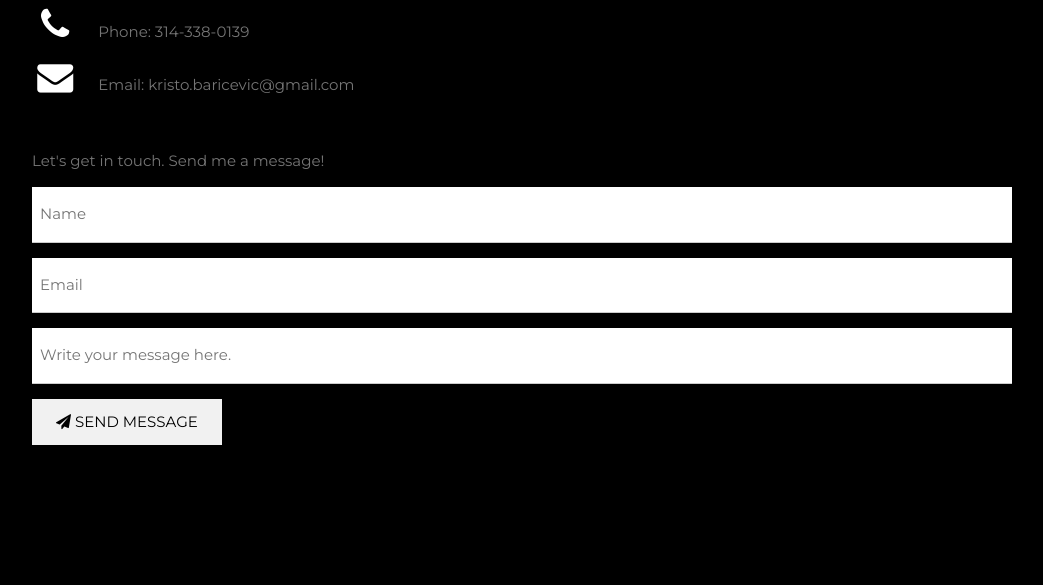
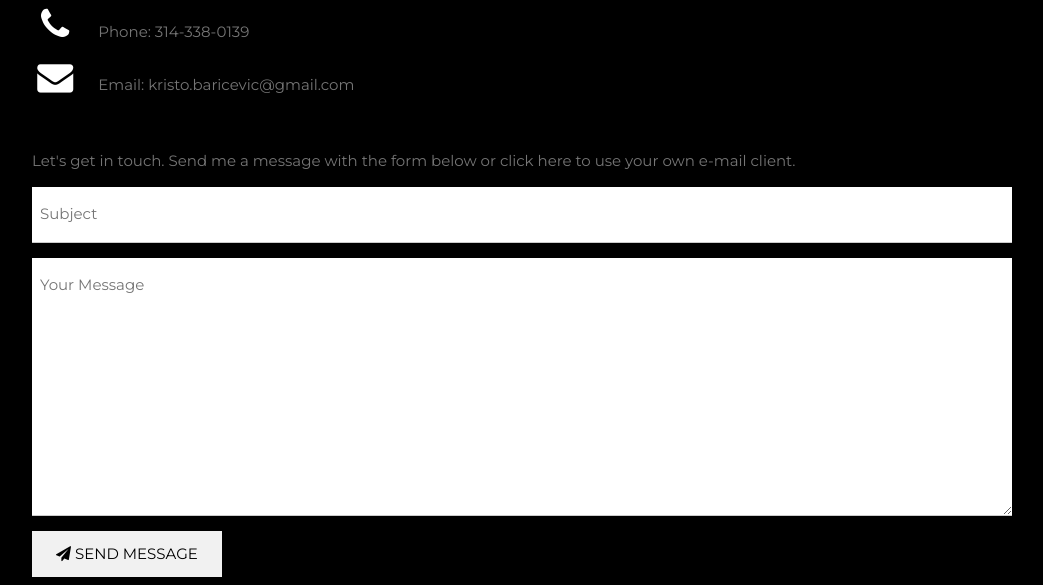
Before and after one commit to kristo-baricevic/kristo-baricevic.github.io, a website: page index.html in a window 1280 px wide. Shown: the part 4122-4707 px from the top of the page, without its empty margins (178-1221 px from the left). Drawn offline with Linux system fonts and the light colour scheme.

Commit message:
revised form

```diff
--- a/index.html
+++ b/index.html
@@ -192,19 +192,14 @@ body, h1,h2,h3,h4,h5,h6 {font-family: "Montserrat", sans-serif}
          <p><i class="fa fa-phone fa-fw w3-text-white w3-xxlarge w3-margin-right"></i> Phone: 314-338-0139</p>
          <p><i class="fa fa-envelope fa-fw w3-text-white w3-xxlarge w3-margin-right"> </i> Email: kristo.baricevic@gmail.com </p>
       </div><br>
-      <p>Let's get in touch. Send me a message!</p>
+      <p>Let's get in touch. Send me a message with the form below or click here to use your own e-mail client.</p>
 
-      <form action="https://formsubmit.co/el/fagoci" method="POST">
-         <input type="hidden" name="_subject" value="New E-mail from Your Website"></p>
-         <p><input class="w3-input w3-padding-16" type="text" placeholder="Name" required name="name"></p>
-         <p><input class="w3-input w3-padding-16" type="email" placeholder="Email" required name="email"></p>
-         <p><input class="w3-input w3-padding-16" type="text" placeholder="Write your message here." required name="message"></p>
-         <input type="hidden" name="_next" value="kristo-baricevic.github.io/thankyou.html">
-         <p>
-            <button class="w3-button w3-light-grey w3-padding-large" type="submit">
-               <i class="fa fa-paper-plane"></i> SEND MESSAGE
-            </button>
-         </p>
+      <form action="mailto:kristo.baricevic@gmail.com" method="get" enctype="text/plain">
+         <p><input class="w3-input w3-padding-16" type="text" placeholder="Subject" name="subject" required></p>
+         <p><textarea class="w3-input w3-padding-16" placeholder="Your Message" class="form-control" name="body" rows="10" required></textarea></p>
+         <p><button class="w3-button w3-light-grey w3-padding-large" type="submit" name="submit" value="Submit">
+            <i class="fa fa-paper-plane"></i> SEND MESSAGE
+         </button></p>
       </form>
       <!-- End Contact Section -->
    </div>
```
